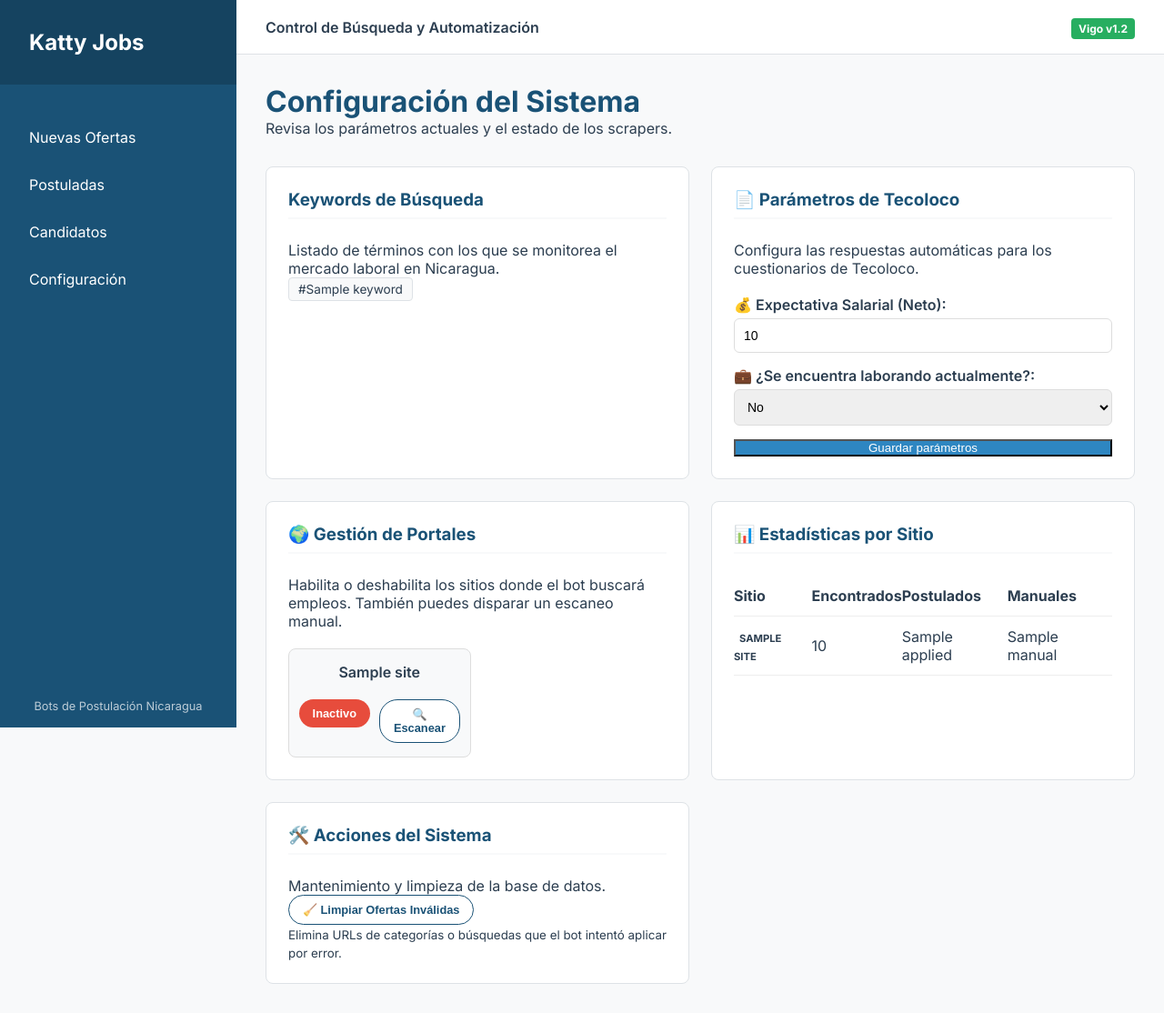
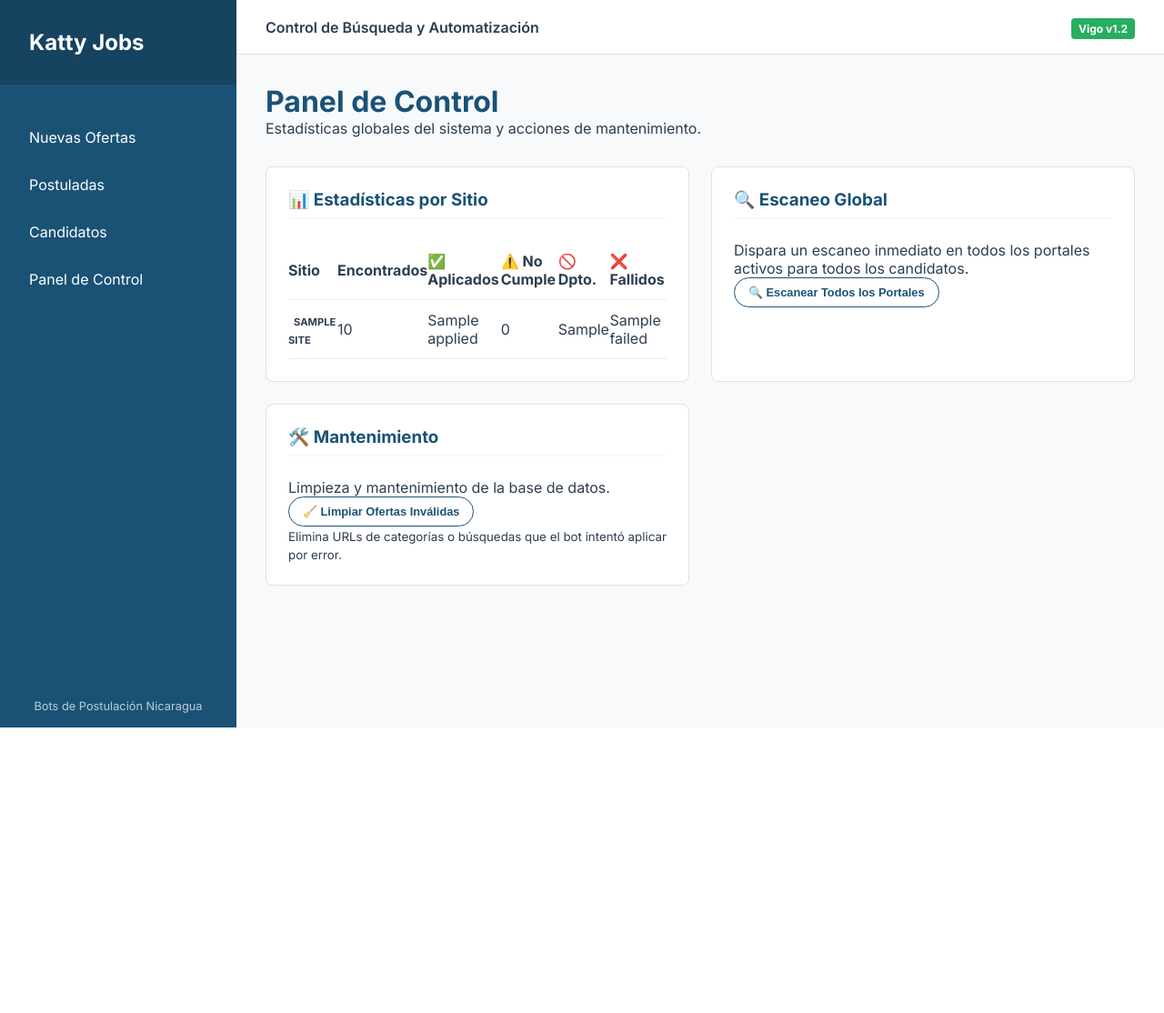
Before and after one commit to MiguelGotea/PostulacionBotVPS, a FastAPI app: template dashboard/templates/settings.html in a window 1280 px wide. Shown: the whole page at 91% size. After the commit the page ends 800 px from the top, so only its background shows below. Run offline with FastAPI, Linux system fonts and the light colour scheme; the template is opened without the code that fills it: most values are stand-ins (such as "Sample title", 1, 10 or a date in 2020); parts of the project's set-up code (start-up, migrations or seed data) failed here and were passed over.

Commit message:
Katty Update 2026-04-05 13:59:42

```diff
--- a/dashboard/app.py
+++ b/dashboard/app.py
@@ -64,33 +64,23 @@ async def applied(request: Request):
 
 @app.get("/settings", response_class=HTMLResponse)
 async def settings(request: Request):
-    """Configuración y estadísticas por sitio."""
+    """Panel de Control global — estadísticas y mantenimiento."""
     async with aiosqlite.connect(DB_PATH) as db:
         db.row_factory = aiosqlite.Row
         async with db.execute("""
             SELECT site,
                    COUNT(*) as total,
                    SUM(CASE WHEN status='applied' THEN 1 ELSE 0 END) as applied,
-                   SUM(CASE WHEN requires_manual=1 THEN 1 ELSE 0 END) as manual
+                   SUM(CASE WHEN status='no_cumple' THEN 1 ELSE 0 END) as no_cumple,
+                   SUM(CASE WHEN status='failed' THEN 1 ELSE 0 END) as failed,
+                   SUM(CASE WHEN status IN ('sin_departamento','departamento_no_permitido') THEN 1 ELSE 0 END) as dpto_filtrado
             FROM jobs GROUP BY site
         """) as cursor:
             stats_by_site = await cursor.fetchall()
 
-        # Obtener configuración de sitios activa
-        async with db.execute("SELECT * FROM site_configs") as cursor:
-            site_configs = await cursor.fetchall()
-
-        # Obtener parámetros de aplicación (Salario, etc.)
-        async with db.execute("SELECT * FROM app_settings") as cursor:
-            app_settings = await cursor.fetchall()
-            app_settings_dict = {row['key']: row['value'] for row in app_settings}
-
     return templates.TemplateResponse("settings.html", {
         "request": request,
-        "keywords": KEYWORDS,
         "stats": stats_by_site,
-        "site_configs": site_configs,
-        "app_settings": app_settings_dict
     })
 
 @app.post("/settings/update-app")
@@ -117,13 +107,19 @@ async def toggle_site(site_name: str):
                 await db.execute("UPDATE site_configs SET is_enabled = ? WHERE site_name = ?", (new_status, site_name))
                 await db.commit()
 
-    return RedirectResponse(url="/settings", status_code=303)
+    return RedirectResponse(url="/profile", status_code=303)
+
+@app.post("/settings/scan-all")
+async def scan_all(background_tasks: BackgroundTasks):
+    """Dispara un escaneo global en todos los portales activos."""
+    background_tasks.add_task(run_single_site_scan, None)
+    return RedirectResponse(url="/settings?msg=Escaneo+global+iniciado", status_code=303)
 
 @app.post("/settings/scan-site/{site_name}")
 async def scan_site(site_name: str, background_tasks: BackgroundTasks):
     """Dispara un escaneo manual de un portal en segundo plano."""
     background_tasks.add_task(run_single_site_scan, site_name)
-    return RedirectResponse(url="/settings?msg=Escaneo+iniciado", status_code=303)
+    return RedirectResponse(url="/profile?msg=Escaneo+de+" + site_name + "+iniciado", status_code=303)
 
 @app.post("/settings/cleanup-invalid")
 async def cleanup_invalid_jobs():
@@ -224,11 +220,18 @@ async def profile_page(request: Request):
                 pid = row["profile_id"]
                 profile_departments.setdefault(pid, []).append(dict(row))
 
+    # Cargar portales (site_configs) — globales por ahora
+    async with aiosqlite.connect(DB_PATH) as db3:
+        db3.row_factory = aiosqlite.Row
+        async with db3.execute("SELECT * FROM site_configs ORDER BY site_name") as cursor:
+            site_configs = await cursor.fetchall()
+
     return templates.TemplateResponse("profile.html", {
         "request": request,
         "profiles": profiles,
         "profile_keywords": profile_keywords,
         "profile_departments": profile_departments,
+        "site_configs": site_configs,
     })
 
 @app.post("/profile/keywords/{keyword_id}/toggle")
--- a/dashboard/templates/base.html
+++ b/dashboard/templates/base.html
@@ -17,7 +17,7 @@
                 <li><a href="/" class="{% if request.url.path == '/' %}active{% endif %}">Nuevas Ofertas</a></li>
                 <li><a href="/applied" class="{% if request.url.path == '/applied' %}active{% endif %}">Postuladas</a></li>
                 <li><a href="/profile" class="{% if request.url.path == '/profile' %}active{% endif %}">Candidatos</a></li>
-                <li><a href="/settings" class="{% if request.url.path == '/settings' %}active{% endif %}">Configuración</a></li>
+                <li><a href="/settings" class="{% if request.url.path == '/settings' %}active{% endif %}">Panel de Control</a></li>
             </ul>
         </nav>
         <div class="sidebar-footer">
--- a/dashboard/templates/settings.html
+++ b/dashboard/templates/settings.html
@@ -1,75 +1,22 @@
 {% extends "base.html" %}
 
-{% block title %}Katty Jobs — Configuración{% endblock %}
+{% block title %}Katty Jobs — Panel de Control{% endblock %}
 
 {% block content %}
 <div class="content-header">
-    <h1>Configuración del Sistema</h1>
-    <p>Revisa los parámetros actuales y el estado de los scrapers.</p>
+    <h1>Panel de Control</h1>
+    <p>Estadísticas globales del sistema y acciones de mantenimiento.</p>
 </div>
 
+{% if request.query_params.get('msg') %}
+<div class="alert alert-success">
+    ✅ {{ request.query_params.get('msg')|replace('+', ' ') }}
+</div>
+{% endif %}
+
 <div class="settings-grid">
-    <div class="settings-card">
-        <h3>Keywords de Búsqueda</h3>
-        <p>Listado de términos con los que se monitorea el mercado laboral en Nicaragua.</p>
-        <div class="keyword-tags">
-            {% for kw in keywords %}
-            <span class="tag">#{{ kw }}</span>
-            {% endfor %}
-        </div>
-    </div>
 
-    {% if request.query_params.get('msg') %}
-    <div class="alert alert-success">
-        ✅ {{ request.query_params.get('msg') }}
-    </div>
-    {% endif %}
-
-    <div class="settings-card">
-        <h3>📄 Parámetros de Tecoloco</h3>
-        <p>Configura las respuestas automáticas para los cuestionarios de Tecoloco.</p>
-        <form action="/settings/update-app" method="post" class="app-settings-form">
-            <div class="form-group">
-                <label for="tecoloco_salary">💰 Expectativa Salarial (Neto):</label>
-                <input type="number" name="tecoloco_salary" id="tecoloco_salary" value="{{ app_settings.tecoloco_salary }}" class="form-input">
-            </div>
-            <div class="form-group">
-                <label for="tecoloco_working">💼 ¿Se encuentra laborando actualmente?:</label>
-                <select name="tecoloco_working" id="tecoloco_working" class="form-input">
-                    <option value="No" {% if app_settings.tecoloco_working == 'No' %}selected{% endif %}>No</option>
-                    <option value="Sí" {% if app_settings.tecoloco_working == 'Sí' %}selected{% endif %}>Sí</option>
-                </select>
-            </div>
-            <button type="submit" class="btn-primary">Guardar parámetros</button>
-        </form>
-    </div>
-
-    <div class="settings-card">
-        <h3>🌍 Gestión de Portales</h3>
-        <p>Habilita o deshabilita los sitios donde el bot buscará empleos. También puedes disparar un escaneo manual.</p>
-        <div class="site-toggle-grid">
-            {% for site in site_configs %}
-            <div class="site-toggle-item">
-                <span class="site-name">{{ site.site_name | capitalize }}</span>
-
-                <div class="site-actions">
-                    <form action="/settings/toggle-site/{{ site.site_name }}" method="post">
-                        <button type="submit" class="toggle-btn {% if site.is_enabled %}active{% endif %}">
-                            {% if site.is_enabled %}Activo{% else %}Inactivo{% endif %}
-                        </button>
-                    </form>
-
-                    <form action="/settings/scan-site/{{ site.site_name }}" method="post">
-                        <button type="submit" class="btn-scan" title="Escanear ahora">
-                            🔍 Escanear
-                        </button>
-                    </form>
-                </div>
-            </div>
-            {% endfor %}
-        </div>
-    </div>
-
+    <!-- ── Estadísticas por Sitio ── -->
     <div class="settings-card stats-summary">
         <h3>📊 Estadísticas por Sitio</h3>
         <table class="simple-table">
@@ -77,8 +24,10 @@
                 <tr>
                     <th>Sitio</th>
                     <th>Encontrados</th>
-                    <th>Postulados</th>
-                    <th>Manuales</th>
+                    <th>✅ Aplicados</th>
+                    <th>⚠️ No Cumple</th>
+                    <th>🚫 Dpto.</th>
+                    <th>❌ Fallidos</th>
                 </tr>
             </thead>
             <tbody>
@@ -87,24 +36,40 @@
                     <td><span class="site-badge badge-{{ row.site|lower }}">{{ row.site }}</span></td>
                     <td>{{ row.total }}</td>
                     <td>{{ row.applied or 0 }}</td>
-                    <td>{{ row.manual or 0 }}</td>
+                    <td>{{ row.no_cumple or 0 }}</td>
+                    <td>{{ row.dpto_filtrado or 0 }}</td>
+                    <td>{{ row.failed or 0 }}</td>
                 </tr>
                 {% endfor %}
             </tbody>
         </table>
     </div>
 
+    <!-- ── Escaneo Global ── -->
     <div class="settings-card">
-        <h3>🛠️ Acciones del Sistema</h3>
-        <p>Mantenimiento y limpieza de la base de datos.</p>
+        <h3>🔍 Escaneo Global</h3>
+        <p>Dispara un escaneo inmediato en todos los portales activos para todos los candidatos.</p>
+        <div class="control-actions">
+            <form action="/settings/scan-all" method="post" style="display:inline">
+                <button type="submit" class="btn-scan">🔍 Escanear Todos los Portales</button>
+            </form>
+        </div>
+    </div>
+
+    <!-- ── Acciones del Sistema ── -->
+    <div class="settings-card">
+        <h3>🛠️ Mantenimiento</h3>
+        <p>Limpieza y mantenimiento de la base de datos.</p>
         <div class="control-actions">
             <form action="/settings/cleanup-invalid" method="post" style="display:inline;">
-                <button type="submit" class="btn-scan" onclick="return confirm('¿Eliminar ofertas inválidas de Tecoloco de la base de datos?')">
+                <button type="submit" class="btn-scan"
+                    onclick="return confirm('¿Eliminar ofertas inválidas de la base de datos?')">
                     🧹 Limpiar Ofertas Inválidas
                 </button>
             </form>
             <p><small>Elimina URLs de categorías o búsquedas que el bot intentó aplicar por error.</small></p>
         </div>
     </div>
+
 </div>
 {% endblock %}
```
Also changed, not shown: dashboard/templates/profile.html (+34 -0 lines).
